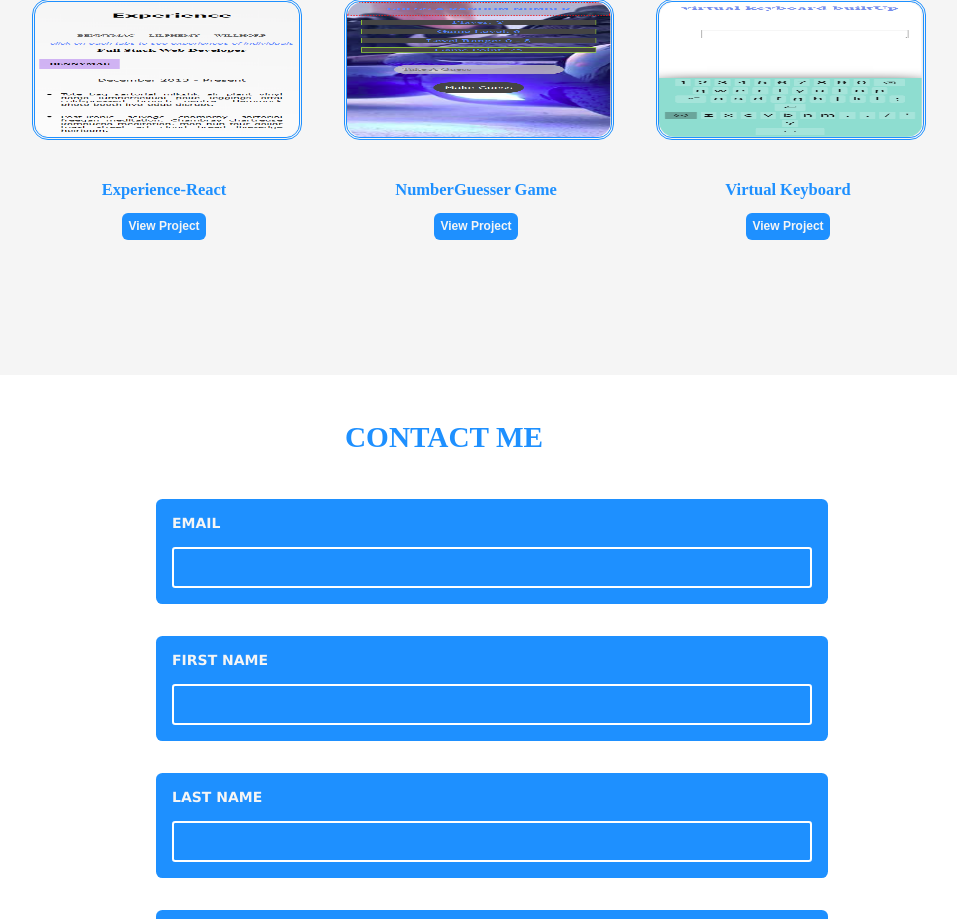
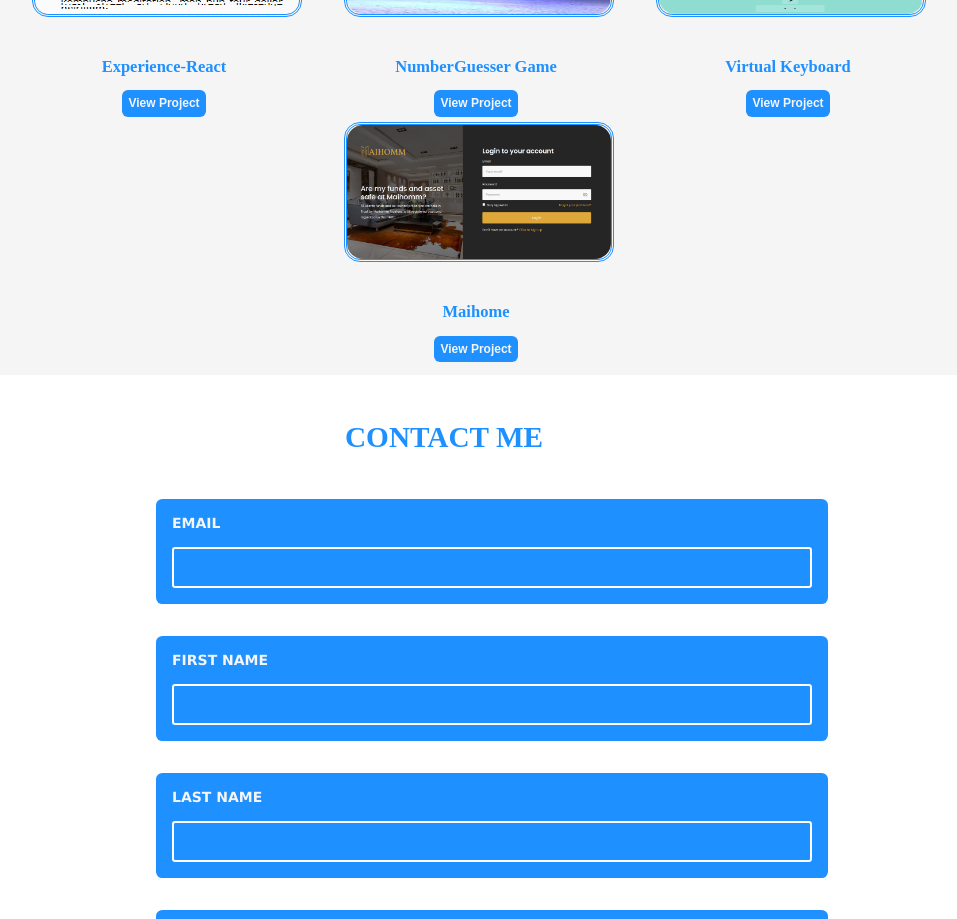
Before and after one commit to lilphemy/Portfolio-main, a React (Create React App) app: page / in a window 1280 px wide. Shown: the part 2380-3299 px from the top of the page, without its empty margins (196-1153 px from the left). Built offline with nearby package versions, Linux system fonts and the light colour scheme.

Commit message:
updates on some files

```diff
--- a/src/components/projectscomp/projectcomp.js
+++ b/src/components/projectscomp/projectcomp.js
@@ -18,7 +18,7 @@ function ProjectDisplay() {
                 <div className={Classes.projBlock}>
                     {
                         dataBuck.map((item) => {
-                            const { id, name, imgdir, imgresource } = item
+                            const { id, name, imgdir, linkResource } = item
                             return (
                                 <React.Fragment key={id}>
                                     <div  className={Classes.singleItem}>
@@ -29,7 +29,7 @@ function ProjectDisplay() {
                                             <p>{name}</p>
                                         </div>
                                         <div>
-                                            <a className={Classes.anchLink} target="_blank" rel= "noreferrer" href={imgresource}>view project</a>
+                                            <a className={Classes.anchLink} target="_blank" rel= "noreferrer" href={linkResource}>view project</a>
                                         </div>
                                     </div>
                                 </React.Fragment >
--- a/src/components/projectscomp/projectcomp.module.css
+++ b/src/components/projectscomp/projectcomp.module.css
@@ -43,15 +43,15 @@
 
 .singleItem {
     margin: 1rem 1.5rem;
-    width: 15rem;
-    height: 15rem;
+    width: 10rem;
+    height: 10rem;
     text-align: center;
 
 }
 
 .imgCont {
-    height: 70%;
-    width: 100%;
+    height: 50%;
+    width: 50%;
     border: 3px double dodgerblue;
     border-radius: 1rem;
 }
@@ -59,7 +59,7 @@
 .imgCont img {
     width: 100%;
     height: 100%;
-    border-radius: 1rem;
+    border-radius: .6rem;
 }
 
 .imgText {
--- a/src/databucket/projectdata.js
+++ b/src/databucket/projectdata.js
@@ -4,6 +4,7 @@ import sideBarReact from "../projectimg/sidebarReact.PNG"
 import socialMedia from "../projectimg/socialmedia.PNG"
 import StrapiReact from "../projectimg/StrapiReact.PNG"
 import VirtualKey from "../projectimg/Virtualkeyboard.PNG"
+import Maihome from "../projectimg/maihomeProj.png"
 
 
 
@@ -12,36 +13,42 @@ export const projectData = [
         id: 1,
         name: "social-media template",
         imgdir: socialMedia,
-        imgresource:"https://lilphemy.github.io/socialMediaTemplate/index.html#",
+        linkResource:"https://lilphemy.github.io/socialMediaTemplate/index.html#",
     },
     {
         id: 2,
         name: "strapi-react",
         imgdir: StrapiReact,
-        imgresource:"https://lilphemystrapiapp.netlify.app/",
+        linkResource:"https://lilphemystrapiapp.netlify.app/",
     },
     {
         id: 3,
         name: "sidebarReact",
         imgdir: sideBarReact,
-        imgresource:"https://sidebarreactapp.netlify.app/",
+        linkResource:"https://sidebarreactapp.netlify.app/",
     },
     {
         id: 4,
         name: "experience-react",
         imgdir: experience,
-        imgresource:"https://lilphemy-tabapp.netlify.app/",
+        linkResource:"https://lilphemy-tabapp.netlify.app/",
     },
     {
         id: 5,
         name: "NumberGuesser game",
         imgdir: numberguess,
-        imgresource:"https://lilphemy.github.io/NumberGuess/numberGuess/index.html",
+        linkResource:"https://lilphemy.github.io/NumberGuess/numberGuess/index.html",
     },
     {
         id: 6,
         name: "virtual keyboard",
         imgdir: VirtualKey,
-        imgresource:"https://lilphemy.github.io/virtual-keyboard/index.html",
+        linkResource:"https://lilphemy.github.io/virtual-keyboard/index.html",
+    },
+    {
+        id: 7,
+        name: "maihome",
+        imgdir: Maihome,
+        linkResource:"https://maihomminvest.com/",
     },
 ]
```
Also changed, not shown: src/projectimg/maihomeProj.png (added).
